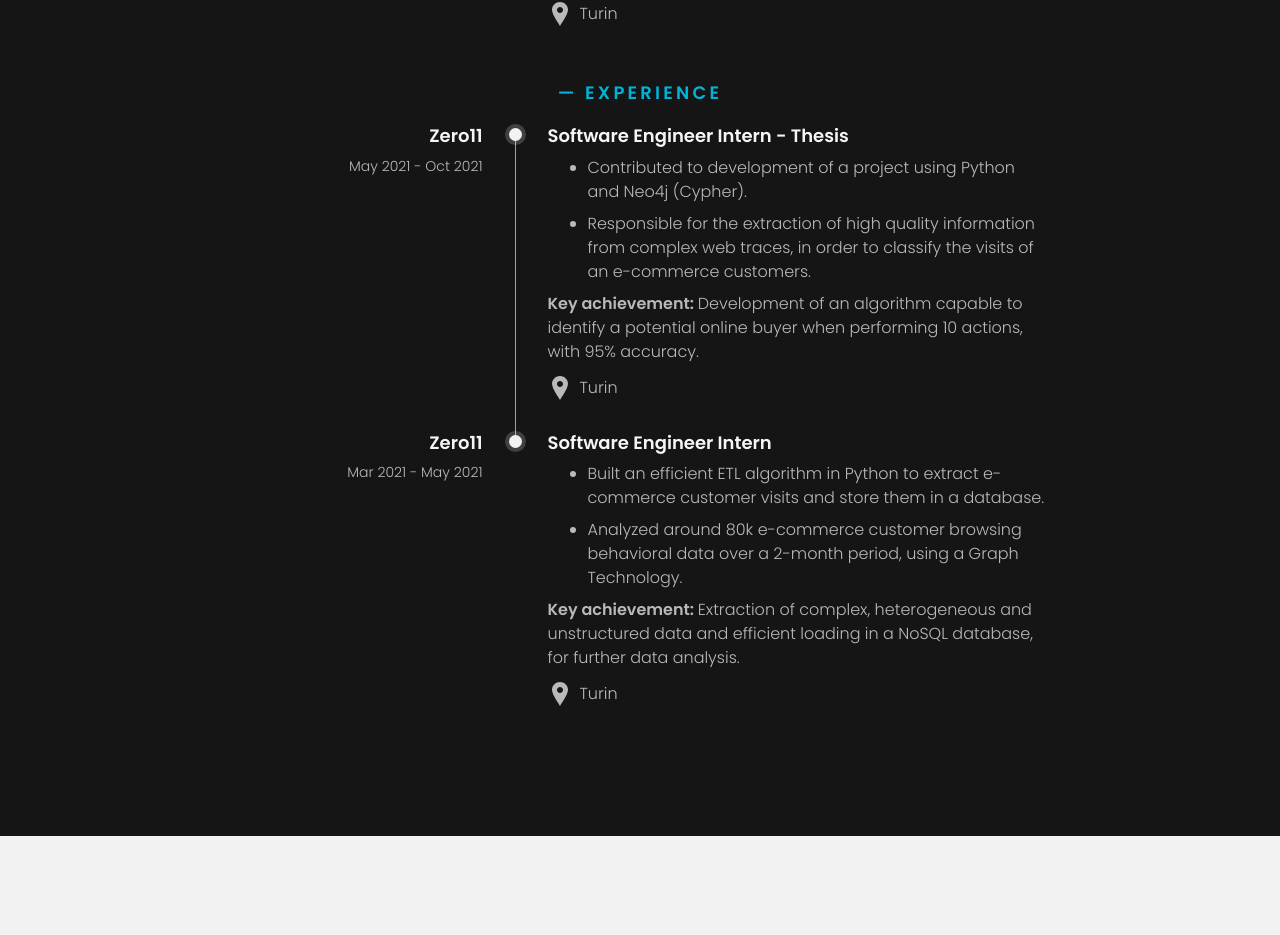
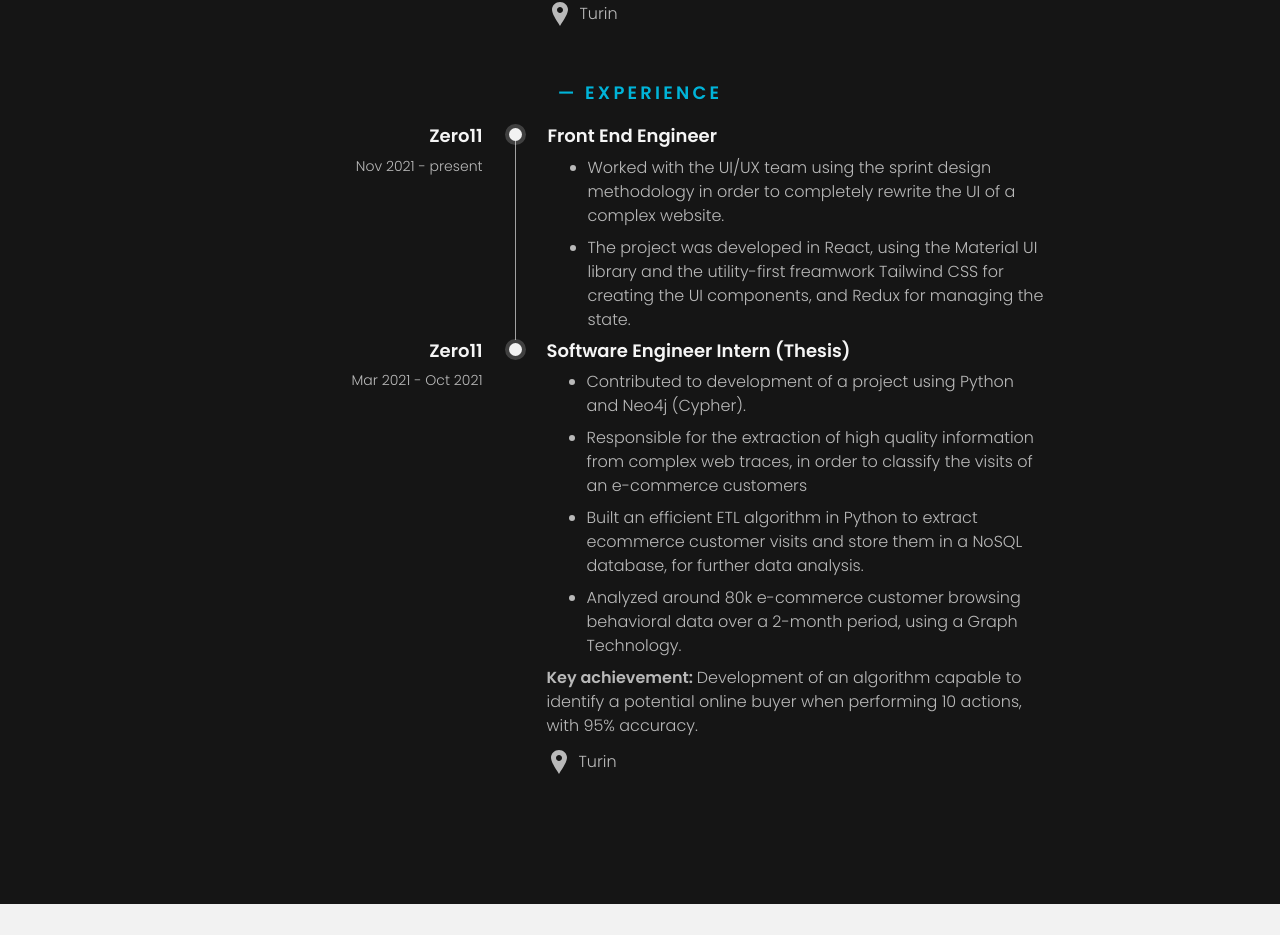
Before and after one commit to simosina/portfolio, a React (Create React App) app: page / in a window 1280 px wide. Shown: the part 4178-5113 px from the top of the page. Built offline with nearby package versions, Linux system fonts and the light colour scheme.

Commit message:
Update Resume.jsx

```diff
--- a/src/components/resume/Resume.jsx
+++ b/src/components/resume/Resume.jsx
@@ -66,36 +66,33 @@ export default function Resume() {
                     <div className="row">
                         <div className="left">
                             <h5>Zero11</h5>
-                            <p className="period">May 2021 - Oct 2021</p>
+                            <p className="period">Nov 2021 - present</p>
                         </div>
                         <span className="verticalLine first" />
                         <div className="bullet" />
                         <div className="right">
-                            <h5>Software Engineer Intern - Thesis</h5>
+                            <h5>Front End Engineer</h5>
                             <ul>
-                                <li>Contributed to development of a project using Python and Neo4j (Cypher).</li>
-                                <li>Responsible for the extraction of high quality information from complex web traces, in order to classify the visits of an e-commerce customers.</li>
+                                <li>Worked with the UI/UX team using the sprint design methodology in order to completely rewrite the UI of a complex website.</li>
+                                <li>The project was developed in React, using the Material UI library and the utility-first freamwork Tailwind CSS for creating the UI components, and Redux for managing the state.</li>
                             </ul>
-                            <p><strong>Key achievement: </strong> Development of an algorithm capable to identify a potential online buyer when performing 10 actions, with 95% accuracy.</p>
-                            <div className="location">
-                                <svg xmlns="http://www.w3.org/2000/svg" width="24" height="24" viewBox="0 0 24 24"><path d="M12 0c-4.198 0-8 3.403-8 7.602 0 4.198 3.469 9.21 8 16.398 4.531-7.188 8-12.2 8-16.398 0-4.199-3.801-7.602-8-7.602zm0 11c-1.657 0-3-1.343-3-3s1.343-3 3-3 3 1.343 3 3-1.343 3-3 3z" /></svg>                                <p>Turin</p>
-                            </div>
                         </div>
                     </div>
                     <div className="row">
                         <div className="left">
                             <h5>Zero11</h5>
-                            <p className="period">Mar 2021 - May 2021</p>
+                            <p className="period">Mar 2021 - Oct 2021</p>
                         </div>
-                        <span className="verticalLine last" />
                         <div className="bullet" />
                         <div className="right">
-                            <h5>Software Engineer Intern</h5>
+                            <h5>Software Engineer Intern (Thesis)</h5>
                             <ul>
-                                <li>Built an efficient ETL algorithm in Python to extract e-commerce customer visits and store them in a database.</li>
+                                <li>Contributed to development of a project using Python and Neo4j (Cypher).</li>
+                                <li>Responsible for the extraction of high quality information from complex web traces, in order to classify the visits of an e-commerce customers</li>
+                                <li>Built an efficient ETL algorithm in Python to extract ecommerce customer visits and store them in a NoSQL database, for further data analysis.</li>
                                 <li>Analyzed around 80k e-commerce customer browsing behavioral data over a 2-month period, using a Graph Technology.</li>
                             </ul>
-                            <p><strong>Key achievement: </strong> Extraction of complex, heterogeneous and unstructured data and efficient loading in a NoSQL database, for further data analysis.</p>
+                            <p><strong>Key achievement: </strong> Development of an algorithm capable to identify a potential online buyer when performing 10 actions, with 95% accuracy.</p>
                             <div className="location">
                                 <svg xmlns="http://www.w3.org/2000/svg" width="24" height="24" viewBox="0 0 24 24"><path d="M12 0c-4.198 0-8 3.403-8 7.602 0 4.198 3.469 9.21 8 16.398 4.531-7.188 8-12.2 8-16.398 0-4.199-3.801-7.602-8-7.602zm0 11c-1.657 0-3-1.343-3-3s1.343-3 3-3 3 1.343 3 3-1.343 3-3 3z" /></svg>                                <p>Turin</p>
                             </div>
```
Also changed, not shown: 1 other file (tests, documents, lock files or other folders).
